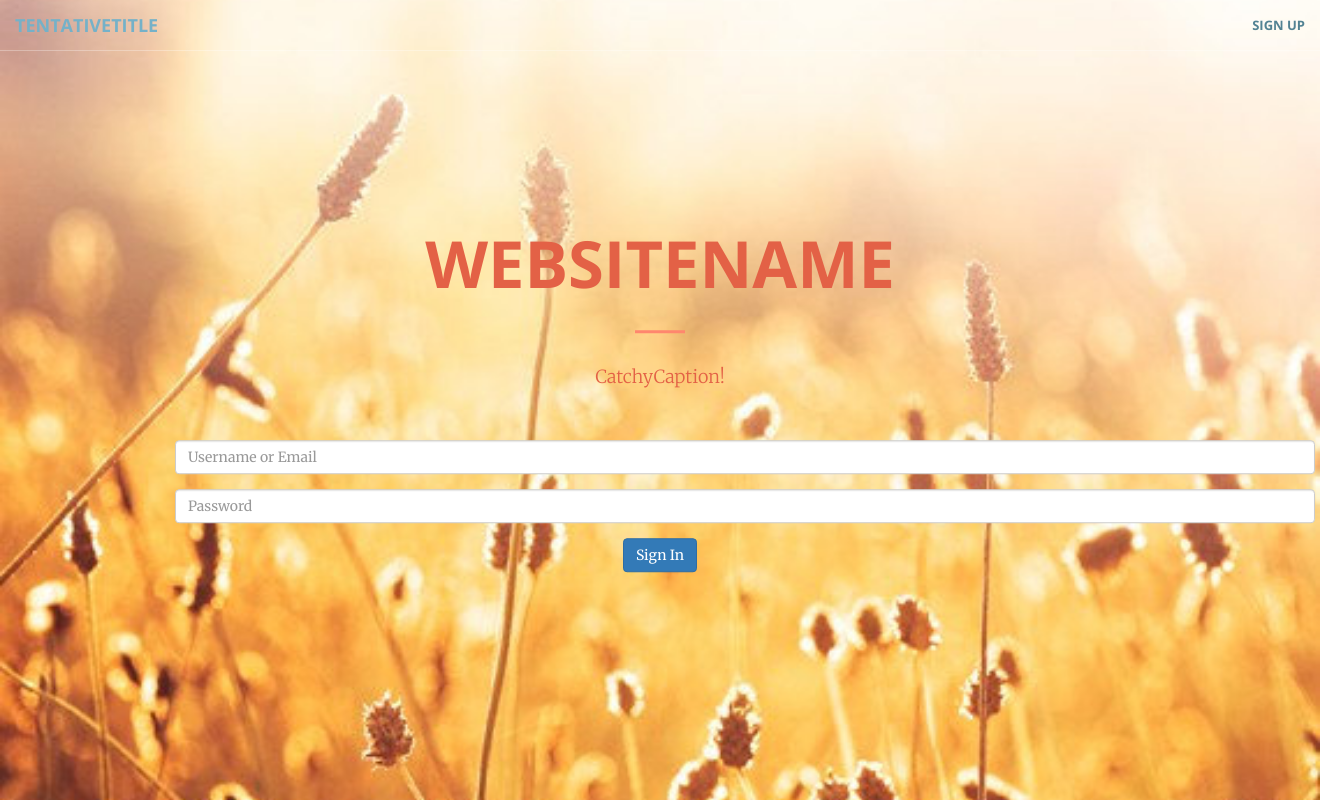
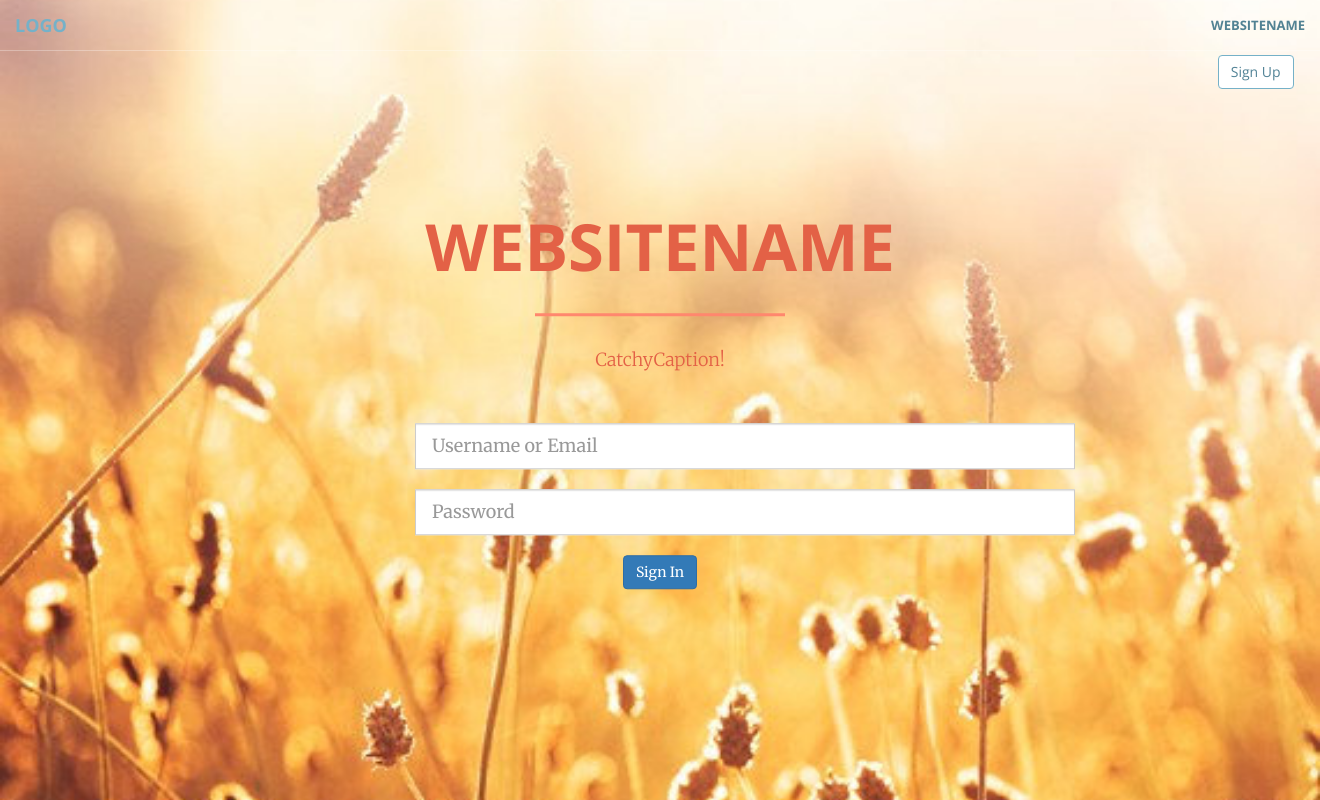
Before and after one commit to KevinHardy-Cooper/DeltaHacks2016, a PHP site: page / in a window 1320 px wide. Run offline with PHP 8.4, Linux system fonts and the light colour scheme; some libraries are stand-ins or nearby versions.

Commit message:
nav bar/sign up btn
changed nav bar, sign up btn and colour scheme

```diff
--- a/public_html/css/creative.css
+++ b/public_html/css/creative.css
@@ -2,6 +2,7 @@ html,
 body {
     width: 100%;
     height: 100%;
+    background-color: #FFDF91;
 }
 
 body {
@@ -9,7 +10,8 @@ body {
 }
 
 hr {
-    max-width: 50px;
+
+    max-width: 250px;
     border-color: #FF876E;
     border-width: 3px;
 }
@@ -46,7 +48,7 @@ p {
 }
 
 .bg-primary {
-    background-color: #f05f40;
+    background-color: #eb3812;
 }
 
 .bg-dark {
@@ -71,7 +73,8 @@ aside {
 }
 
 .navbar-default {
-    border-color: rgba(34,34,34,.05);
+    border-color: color: rgba(9,79,106,.7);
+
     font-family: 'Open Sans','Helvetica Neue',Arial,sans-serif;
     background-color: #fff;
     -webkit-transition: all .35s;
@@ -83,12 +86,12 @@ aside {
     text-transform: uppercase;
     font-family: 'Open Sans','Helvetica Neue',Arial,sans-serif;
     font-weight: 700;
-    color: #f05f40;
+    color: rgba(9,79,106,.7);
 }
 
 .navbar-default .navbar-header .navbar-brand:hover,
 .navbar-default .navbar-header .navbar-brand:focus {
-    color: #eb3812;
+    color: rgba(9,79,106,.7);
 }
 
 .navbar-default .nav > li>a,
@@ -101,12 +104,12 @@ aside {
 
 .navbar-default .nav > li>a:hover,
 .navbar-default .nav>li>a:focus:hover {
-    color: #f05f40;
+    color: rgba(9,79,106,.7);
 }
 
 .navbar-default .nav > li.active>a,
 .navbar-default .nav>li.active>a:focus {
-    color: #f05f40!important;
+    color: rgba(9,79,106,.7)!important;
     background-color: transparent;
 }
 
@@ -147,12 +150,12 @@ aside {
 
     .navbar-default.affix .navbar-header .navbar-brand {
         font-size: 14px;
-        color: #f05f40;
+        color: #75B1C8;
     }
 
     .navbar-default.affix .navbar-header .navbar-brand:hover,
     .navbar-default.affix .navbar-header .navbar-brand:focus {
-        color: #eb3812;
+        color: #75B1C8;
     }
 
     .navbar-default.affix .nav > li>a,
@@ -162,7 +165,7 @@ aside {
 
     .navbar-default.affix .nav > li>a:hover,
     .navbar-default.affix .nav>li>a:focus:hover {
-        color: #f05f40;
+        color: #75B1C8;
     }
 }
 
@@ -260,3 +263,32 @@ header .header-content .header-content-inner p {
     -moz-transition: all .35s;
     transition: all .35s;
 }
+
+.input-group-lg{
+    margin-left: auto;
+    margin-right: auto;
+    margin-bottom: 20px;
+    width: 50vw;
+}
+
+#signUpButton {
+
+    position: absolute;
+    top:110%;
+    right:2%;
+    border-color: #75B1C8;
+    color: rgba(9,79,106,.7);
+    background-color: color: #75B1C8;
+    -webkit-transition: all .35s;
+    -moz-transition: all .35s;
+    transition: all .35s;
+}
+
+#signInButton {
+    border-color: color: rgba(9,79,106,.7);
+    color: #fff;
+    background-color: color: rgba(9,79,106,.7);
+    -webkit-transition: all .35s;
+    -moz-transition: all .35s;
+    transition: all .35s;
+}
--- a/public_html/index.html
+++ b/public_html/index.html
@@ -41,7 +41,6 @@
 </head>
 
 <body id="page-top">
-
     <nav id="mainNav" class="navbar navbar-default navbar-fixed-top">
         <div class="container-fluid">
             <!-- Brand and toggle get grouped for better mobile display -->
@@ -52,7 +51,7 @@
                     <span class="icon-bar"></span>
                     <span class="icon-bar"></span>
                 </button>
-                <a class="navbar-brand page-scroll" href="#page-top">TentativeTitle</a>
+                <a id="logo" class="navbar-brand page-scroll" href="#page-top">LOGO</a>
             </div>
 
             <!-- Collect the nav links, forms, and other content for toggling -->
@@ -60,33 +59,38 @@
                 <ul class="nav navbar-nav navbar-right">
 
                     <li>
-                        <a class="page-scroll" href="#">Sign Up</a><!--TODO-->
+                        <a id="webname" class="page-scroll" href="#page-top">WebsiteName</a><!--TODO-->
                     </li>
                 </ul>
             </div>
             <!-- /.navbar-collapse -->
         </div>
+
         <!-- /.container-fluid -->
+         <button id="signUpButton" type="button" class="btn btn-default" href="sign-up.html">Sign Up</button>
     </nav>
 
     <header>
+
         <div class="header-content">
+
+
             <div class="header-content-inner">
                 <h1>WebsiteName</h1>
                 <hr>
                 <p>CatchyCaption!</p>
                 <div class="container">
                   <form role="form">
-                    <div class="form-group">
+                    <div class="input-group input-group-lg">
                       <input type="text" class="form-control" id="username" placeholder="Username or Email">
                     </div>
-                    <div class="form-group">
+                    <div class="input-group input-group-lg">
                       <input type="password" class="form-control" id="password" placeholder="Password">
                     </div>
                   </form>
                 </div>
 
-                <a href="#about" class="btn btn-primary btn-xl page-scroll">Sign In</a>
+                <a id="signInButton" href="#signin" class="btn btn-primary btn-xl page-scroll">Sign In</a>
             </div>
         </div>
     </header>
@@ -105,6 +109,26 @@
     <!-- Custom Theme JavaScript -->
     <script src="js/creative.js"></script>
 
+<script>
+$("#signInButton").click(function() {
+        //get login attempt info
+        //pass to php function to verify exists in JSON
+        var username = $("#username").val();
+        var password = $("#password").val();
+        boolean email;
+        $.ajax({
+            method: 'get',
+            url: 'php/verify.php',
+            data: {
+                'username': username,
+                'password': password
+            },
+            success: function(msg) {
+                //TODO set received token? Go to home.php
+            }
+        });
+    });
+</script>
 </body>
 
 </html>
```
